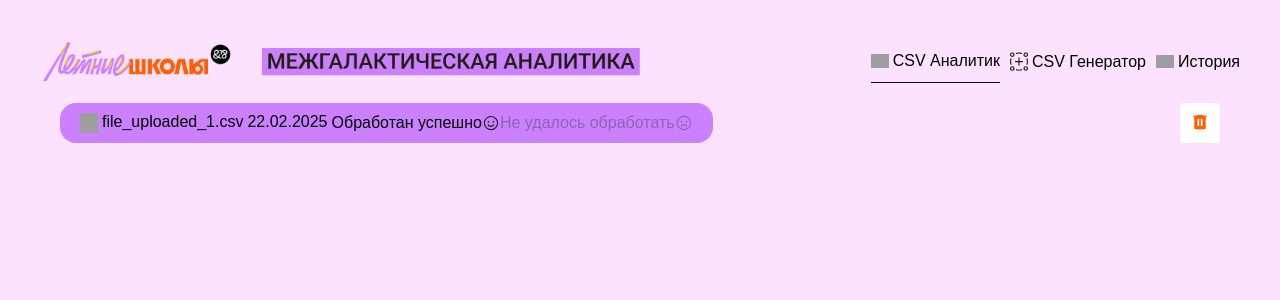
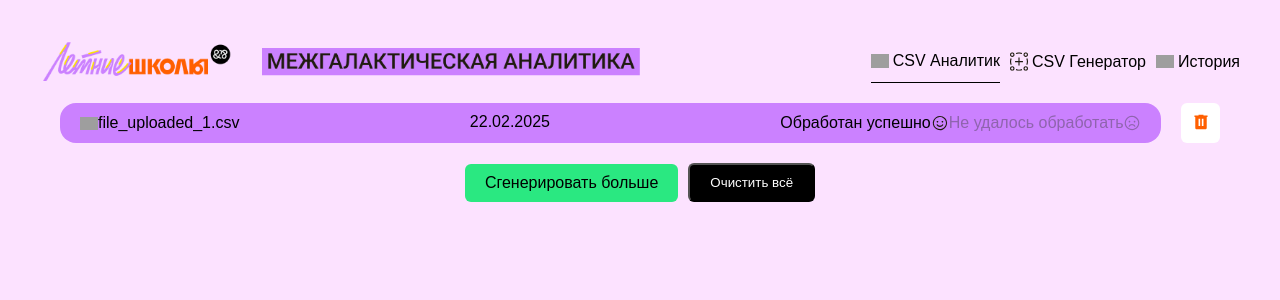
Before and after one commit to Luca324/Analytics-service, a React (Vite) app: page /history in a window 1280 px wide. Shown: the top 300 px of the page. Built offline with nearby package versions, Linux system fonts and the light colour scheme; grey boxes are pictures that could not be loaded.

Commit message:
навигация

```diff
--- a/src/components/ListItem/ListItem.jsx
+++ b/src/components/ListItem/ListItem.jsx
@@ -1,16 +1,18 @@
-import fileIcon from '../../assets/fileIcon.svg'
-import classes from './ListItem.module.css'
-import Status from '../Status/Status'
+import fileIcon from "../../assets/fileIcon.svg";
+import classes from "./ListItem.module.css";
+import Status from "../Status/Status";
 
-function ListItem({filename, date, status}) {
-    return ( <div className={classes.ListItem}>
-
+function ListItem({ filename, date, status }) {
+  return (
+    <div className={classes.ListItem}>
+      <div className={classes.filenameWrapper}>
         <img src={fileIcon} />
         <span>{filename}</span>
-        <span>{date}</span>
-        <Status status={status} />
-
-</div>
-)}
+      </div>
+      <span>{date}</span>
+      <Status status={status} />
+    </div>
+  );
+}
 
 export default ListItem;
--- a/src/components/ListItem/ListItem.module.css
+++ b/src/components/ListItem/ListItem.module.css
@@ -6,4 +6,11 @@
     background-color: var(--bright-violet);
     padding: var(--btn-padding);
     justify-content: space-between;
+    width: -webkit-fill-available;
 }
+
+.filenameWrapper {
+    display: flex;
+    justify-content: center;
+    align-items: center;
+}
--- a/src/components/MyNavLink/MyNavLink.jsx
+++ b/src/components/MyNavLink/MyNavLink.jsx
@@ -1,17 +1,18 @@
-import classes from "./MyNavLink.module.css";
+import { Link } from "react-router-dom";
 import { useTabStore } from "../../store";
-import { Link } from "react-router-dom";
 
-function MyNavLink({tabName, children, ...props}) {
-    const { activeTab, setActiveTab } = useTabStore();
+function MyNavLink({ tabName, children, linkClassName, ...props }) {
+      const { activeTab, setActiveTab } = useTabStore();
 
-    return ( <Link
-        to={`/${tabName}`}
-        className={`${classes.btn} ${activeTab === tabName ? classes.active : ""}`}
-        onClick={() => setActiveTab(tabName)}
-      >
-        {children}
-      </Link> );
+  return (
+    <Link
+      className={`${linkClassName}`}
+      to={`/${tabName}`}
+      onClick={() => setActiveTab(tabName)}
+    >
+      {children}
+    </Link>
+  );
 }
 
 export default MyNavLink;
--- a/src/components/MyNavLink/MyNavLink.module.css
+++ /dev/null
@@ -1,17 +0,0 @@
-.btn {
-    border: none;
-    padding: 0;
-    display: flex;
-    column-gap: 4px;
-    text-decoration: none;
-    align-items: center;
-    color: black;
-}
-
-.active {
-    border-bottom: 1px solid black;
-}
-
-img {
-    width: 18px;
-}
--- a/src/components/navbar/Navbar.jsx
+++ b/src/components/navbar/Navbar.jsx
@@ -3,19 +3,28 @@ import upload from "../../assets/upload.svg";
 import generator from "../../assets/generator.svg";
 import history from "../../assets/history.svg";
 import MyNavLink from "../MyNavLink/MyNavLink.jsx";
+import { useTabStore } from "../../store";
 
 function Navbar() {
+    const { activeTab, setActiveTab } = useTabStore();
+
   return (
     <div className={classes.navbar}>
-      <MyNavLink tabName="uploader">
+      <MyNavLink tabName="uploader"
+      linkClassName={`${classes.btn} ${activeTab === "uploader" ? classes.active : ""}`}
+      >
         <img src={upload} />
         <span>CSV Аналитик</span>
       </MyNavLink>
-      <MyNavLink tabName="generator">
+      <MyNavLink tabName="generator"
+      linkClassName={`${classes.btn} ${activeTab === "generator" ? classes.active : ""}`}
+      >
         <img src={generator} />
         <span>CSV Генератор</span>
       </MyNavLink>{" "}
-      <MyNavLink tabName="history">
+      <MyNavLink tabName="history"
+      linkClassName={`${classes.btn} ${activeTab === "history" ? classes.active : ""}`}
+      >
         <img src={history} />
         <span>История</span>
       </MyNavLink>
--- a/src/components/navbar/Navbar.module.css
+++ b/src/components/navbar/Navbar.module.css
@@ -1,4 +1,23 @@
 .navbar {
     display: flex;
-column-gap: 10px;
+    column-gap: 10px;
 }
+
+.btn {
+    padding: 0;
+    color: black;
+    border: none;
+    display: flex;
+    column-gap: 4px;
+    text-decoration: none;
+    align-items: center;
+    justify-content: center;
+}
+
+.active {
+    border-bottom: 1px solid black;
+}
+
+img {
+    width: 18px;
+}
--- a/src/index.css
+++ b/src/index.css
@@ -1,7 +1,7 @@
 :root {
   --light-green: #D4FAE6;
   --bright-green: #2AE881;
-  --small-radius: 4px;
+  --small-radius: 6px;
   --btn-padding: 10px 20px;
   --btn-active: #C0C0C0;
   --bright-violet: #CB81FF;
--- a/src/pages/History/History.jsx
+++ b/src/pages/History/History.jsx
@@ -1,9 +1,12 @@
 import ListItem from "../../components/ListItem/ListItem";
 import classes from "./History.module.css";
-import trash from "../../assets/Trash.svg"
+import trash from "../../assets/Trash.svg";
+import { Link } from "react-router-dom";
+import MyNavLink from "../../components/MyNavLink/MyNavLink";
 
 function History() {
   return (
+    <>
       <div className={classes.History}>
         <div className={classes.listRow}>
           <ListItem
@@ -11,9 +14,18 @@ function History() {
             date="22.02.2025"
             status="success"
           />
-      <button className={classes.delete}><img src={trash} /></button>
+          <button className={classes.delete}>
+            <img src={trash} />
+          </button>
         </div>
       </div>
+      <div className={classes.btns}>
+        <MyNavLink linkClassName={classes.toGenerator} tabName="generator">
+          <span>Сгенерировать больше</span>
+        </MyNavLink>
+        <button className={classes.clearAll}>Очистить всё</button>
+      </div>
+    </>
   );
 }
 
--- a/src/pages/History/History.module.css
+++ b/src/pages/History/History.module.css
@@ -22,3 +22,30 @@
     width: 40px;
     border-radius: var(--small-radius);
 }
+
+
+.btns {
+    display: flex;
+    column-gap: 10px;
+
+    align-items: center;
+    justify-content: center;
+}
+
+.toGenerator {
+    padding: var(--btn-padding);
+    border-radius: var(--small-radius);
+    background-color: var(--bright-green);
+    text-decoration: none;
+    color: black;
+    display: flex;
+    align-items: center;
+    justify-content: center;
+}
+
+.clearAll {
+    padding: var(--btn-padding);
+    background-color: black;
+    color: white;
+    border-radius: var(--small-radius);
+}
```
Lines whose indentation alone changed are shown as unchanged.
